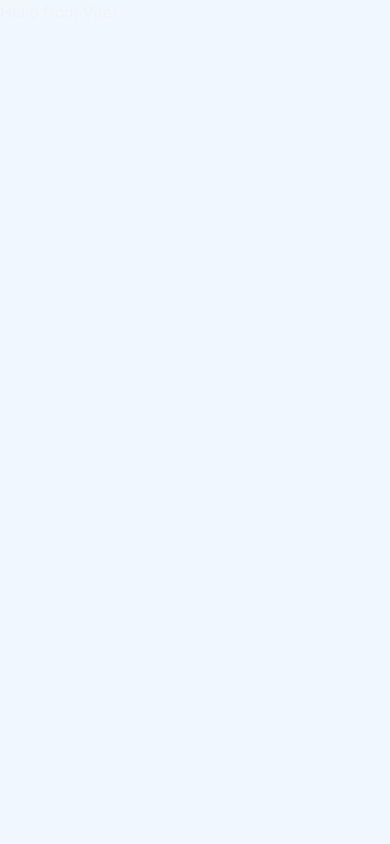
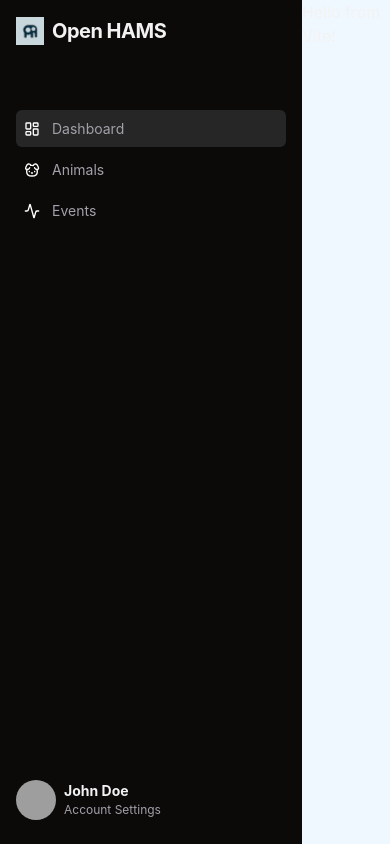
Before and after one commit to tyball21/Open-HAMS, a React (Vite) app in the folder frontend/: page / in a window 390 px wide. Built offline with nearby package versions, Linux system fonts and the light colour scheme; grey boxes are pictures that could not be loaded.

Commit message:
Refactor sidebar component to use full width

```diff
--- a/frontend/src/components/sidebar.jsx
+++ b/frontend/src/components/sidebar.jsx
@@ -4,7 +4,7 @@ import { Avatar, AvatarFallback, AvatarImage } from "./ui/avatar";
 
 export function Sidebar() {
   return (
-    <aside className="hidden h-full w-56 flex-col bg-background p-4 lg:flex">
+    <aside className="flex h-full w-full flex-col bg-background p-4">
       <div className="flex items-center gap-2">
         <img src="/logo.png" alt="logo" className="size-7" />
         <h1 className="text-[20px] font-bold tracking-tight">Open HAMS</h1>
```
